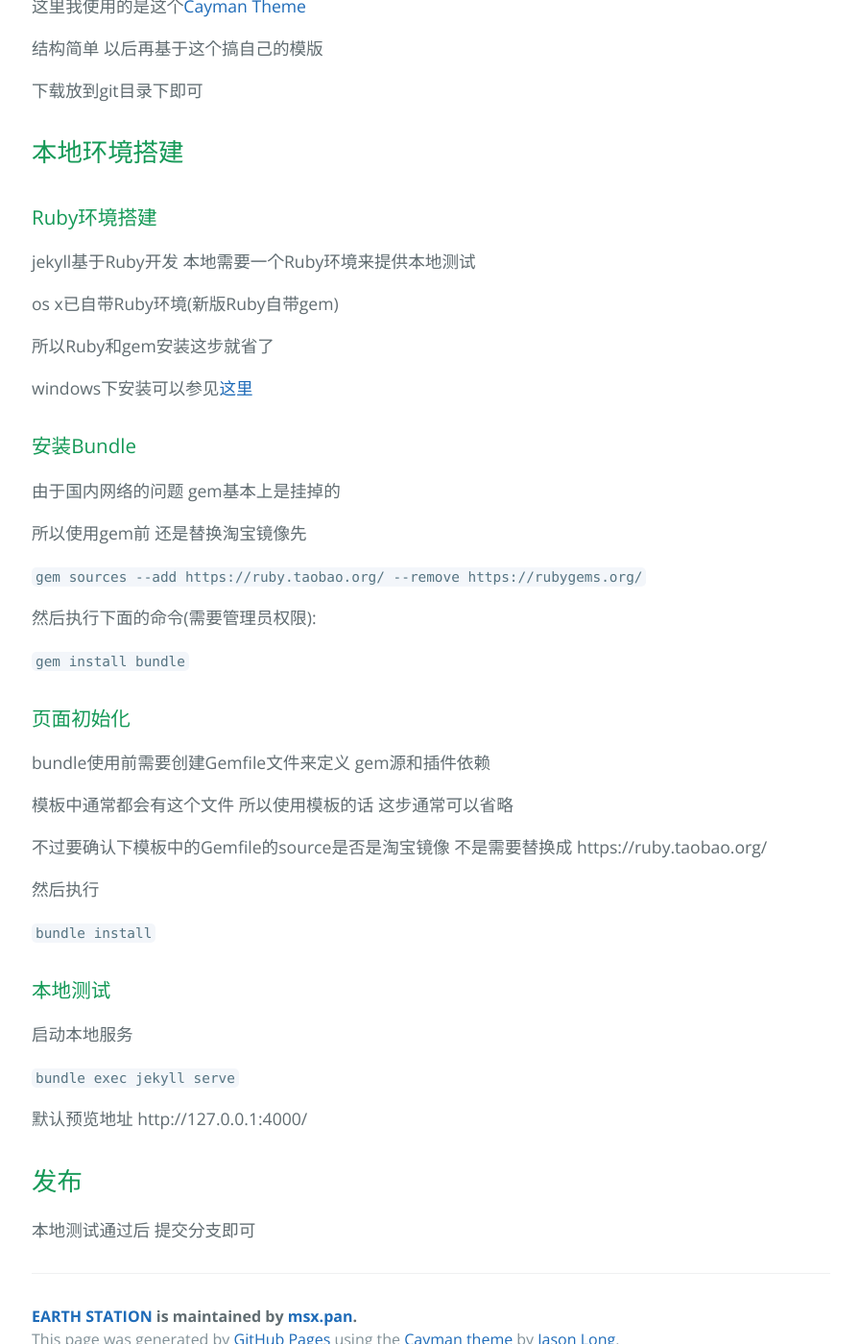
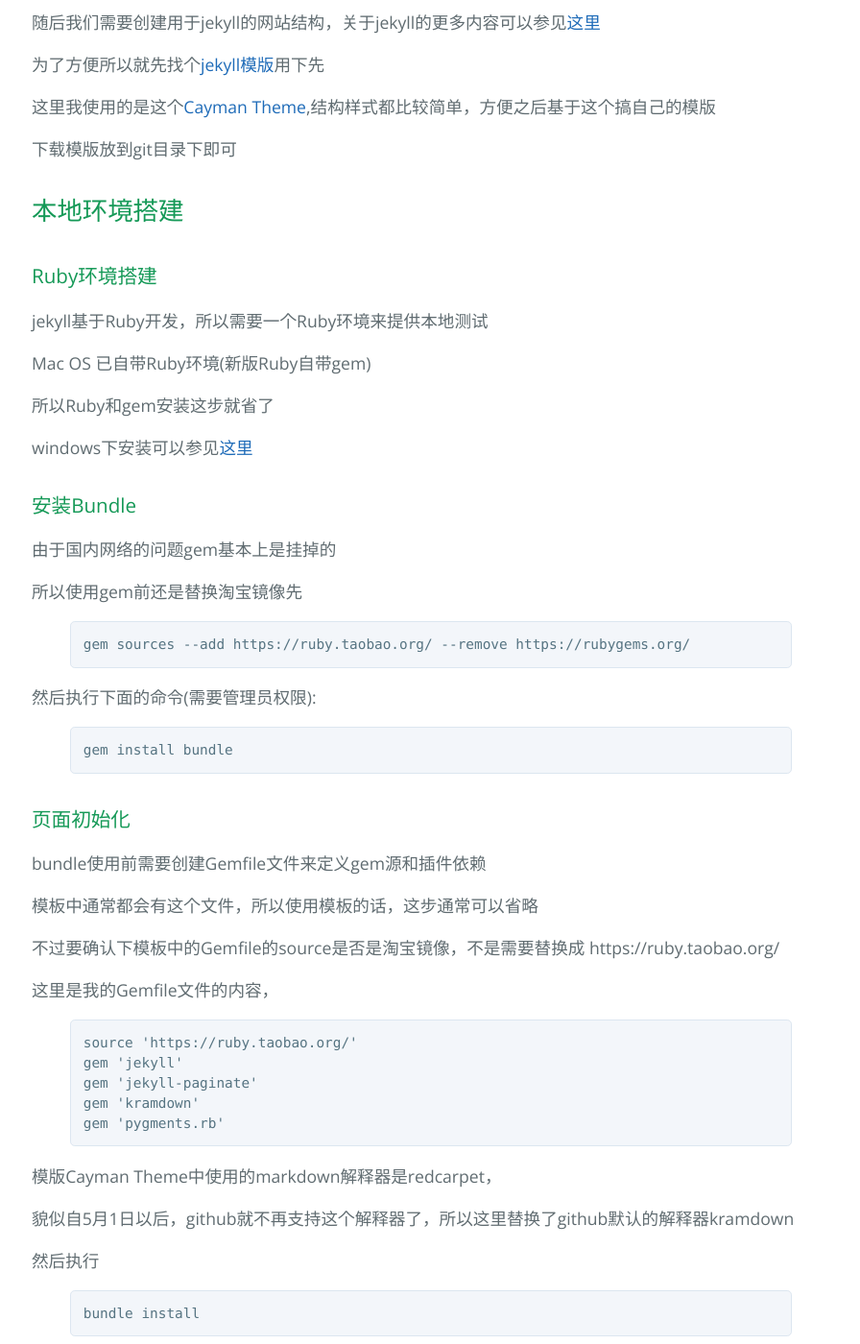
Before and after one commit to msxpan/msxpan.github.io, a Jekyll site: the page built from _posts/2016-05-01-jekyll.markdown, in a window 1280 px wide and 1400 px high, scrolled down 728 px. Shown: the whole window at 96% size, without its empty margins (191-1087 px from the left). Built offline with Jekyll 4.4.1, drawn with Linux system fonts in a browser that asks for light colours; some of the changed text lies outside the part shown.

Commit message:
update jekyll

```diff
--- a/_posts/2016-05-01-jekyll.markdown
+++ b/_posts/2016-05-01-jekyll.markdown
@@ -5,34 +5,35 @@
 categories: jekyll
 ---
 
-#使用github pages搭建个人Blog
+#使用Github Pages搭建个人Blog
 
-关于使用GithubPages搭建个人Blog的文章 网络上到处都是 下面仅记录下简单的流程 和搭建过程中遇到的一些坑
+关于使用Github Pages搭建个人Blog的文章网络上到处都是，下面仅记录下简单的流程和搭建过程中遇到的一些坑
 
 ## 创建项目主页
 
 这里直接使用了[GithubPages](https://pages.github.com/)向导中提供的方法
+
 这样整个网站内容都在master分支下
-http://username.github.io/就是你的个人主页的地址了
 
-## jekyll模版的使用
+http:// username .github.io/就是你的个人主页的地址了
 
-为了方便所以先找个[jekyll模版](http://jekyllthemes.org/)
+## jekyll模板的使用
 
+随后我们需要创建用于jekyll的网站结构，关于jekyll的更多内容可以参见[这里](http://jekyll.bootcss.com/)
 
-这里我使用的是这个[Cayman Theme](https://github.com/pietromenna/jekyll-cayman-theme)
+为了方便所以就先找个[jekyll模版](http://jekyllthemes.org/)用下先
 
-结构简单 以后再基于这个搞自己的模版
+这里我使用的是这个[Cayman Theme](https://github.com/pietromenna/jekyll-cayman-theme),结构样式都比较简单，方便之后基于这个搞自己的模版
 
-下载放到git目录下即可
+下载模版放到git目录下即可
 
 ## 本地环境搭建
 
 ### Ruby环境搭建
 
-jekyll基于Ruby开发 本地需要一个Ruby环境来提供本地测试
+jekyll基于Ruby开发，所以需要一个Ruby环境来提供本地测试
 
-os x已自带Ruby环境(新版Ruby自带gem)
+Mac OS 已自带Ruby环境(新版Ruby自带gem)
 
 所以Ruby和gem安装这步就省了
 
@@ -40,33 +41,59 @@
 
 ### 安装Bundle
 
-由于国内网络的问题 gem基本上是挂掉的
+由于国内网络的问题gem基本上是挂掉的
 
-所以使用gem前 还是替换淘宝镜像先
+所以使用gem前还是替换淘宝镜像先
 
-`gem sources --add https://ruby.taobao.org/ --remove https://rubygems.org/`
+{% highlight Bash %}
+gem sources --add https://ruby.taobao.org/ --remove https://rubygems.org/
+{% endhighlight %}
 
 然后执行下面的命令(需要管理员权限):
 
-`gem install bundle`
+{% highlight Bash %}
+gem install bundle
+{% endhighlight %}
 
 ### 页面初始化
 
-bundle使用前需要创建Gemfile文件来定义 gem源和插件依赖
+bundle使用前需要创建Gemfile文件来定义gem源和插件依赖
 
-模板中通常都会有这个文件 所以使用模板的话 这步通常可以省略
+模板中通常都会有这个文件，所以使用模板的话，这步通常可以省略
 
-不过要确认下模板中的Gemfile的source是否是淘宝镜像 不是需要替换成 https://ruby.taobao.org/
+不过要确认下模板中的Gemfile的source是否是淘宝镜像，不是需要替换成 https://ruby.taobao.org/
+
+这里是我的Gemfile文件的内容，
+
+
+{% highlight JavaScript %}
+source 'https://ruby.taobao.org/'
+gem 'jekyll'
+gem 'jekyll-paginate'
+gem 'kramdown'
+gem 'pygments.rb'
+{% endhighlight %}
+
+
+模版Cayman Theme中使用的markdown解释器是redcarpet，
+
+貌似自5月1日以后，github就不再支持这个解释器了，所以这里替换了github默认的解释器kramdown
 
 然后执行
 
-`bundle install`
+{% highlight Bash %}
+bundle install
+{% endhighlight %}
+
+来安装相应的依赖 (jekyll也一并安装了)
 
 ### 本地测试
 
-启动本地服务
+编译并启动本地服务
 
-`bundle exec jekyll serve`
+{% highlight Bash %}
+bundle exec jekyll serve
+{% endhighlight %}
 
 默认预览地址 http://127.0.0.1:4000/
 
```
